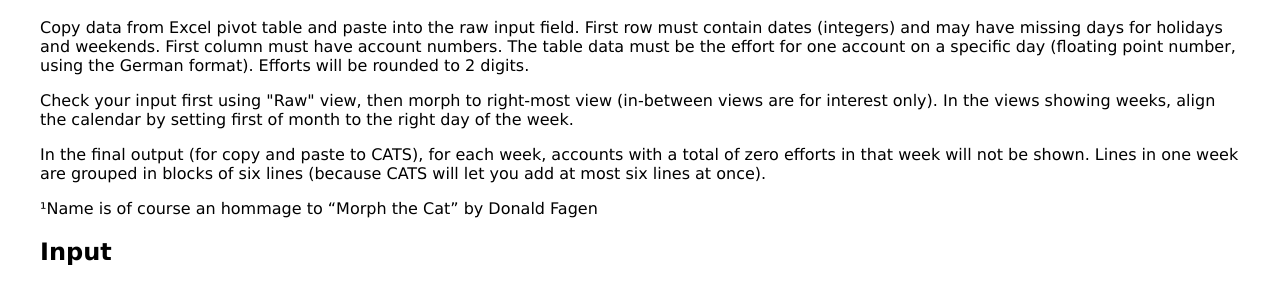
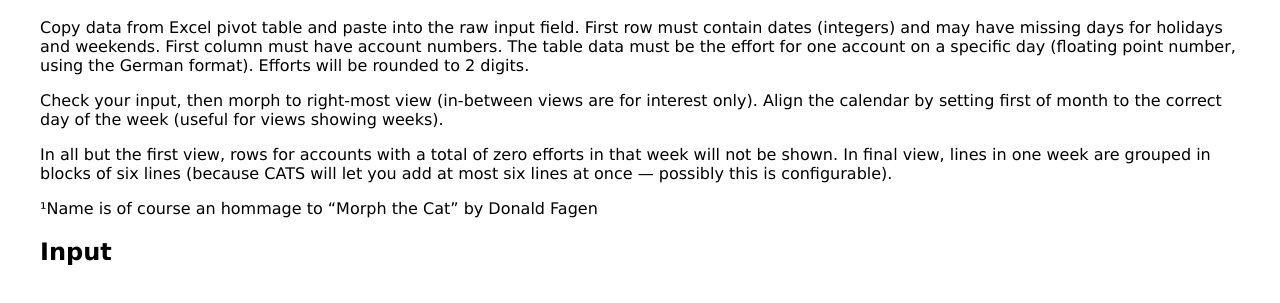
Before and after one commit to 0dB/cats-utils, a website: page index.html in a window 1280 px wide. Shown: the part 81-384 px from the top of the page. Drawn offline with Linux system fonts and the light colour scheme.

```diff
--- a/index.html
+++ b/index.html
@@ -12,13 +12,13 @@
       The table data must be the effort for one account on a specific day (floating point number, using the German format).
       Efforts will be rounded to 2 digits.</p>
 
-    <p>Check your input first using "Raw" view, then morph to right-most view (in-between views are for interest only).
-      In the views showing weeks, align the calendar by setting first of month to the right day of the week.
+    <p>Check your input, then morph to right-most view (in-between views are for interest only).  Align the calendar by
+      setting first of month to the correct day of the week (useful for views showing weeks).
     </p>
 
-    <p>In the final output (for copy and paste to CATS), for each week, accounts with a total of zero efforts in that
-      week will not be shown.  Lines in one week are grouped in blocks of six lines (because CATS will let you add at
-      most six lines at once).
+    <p>In all but the first view, rows for accounts with a total of zero efforts in that week will not be shown.  In
+      final view, lines in one week are grouped in blocks of six lines (because CATS will let you add at most six lines
+      at once — possibly this is configurable).
     </p>
     <p>¹Name is of course an hommage to “Morph the Cat” by Donald Fagen</p>
     <h2>Input</h2>
```
Also changed, not shown: 1 other file.
